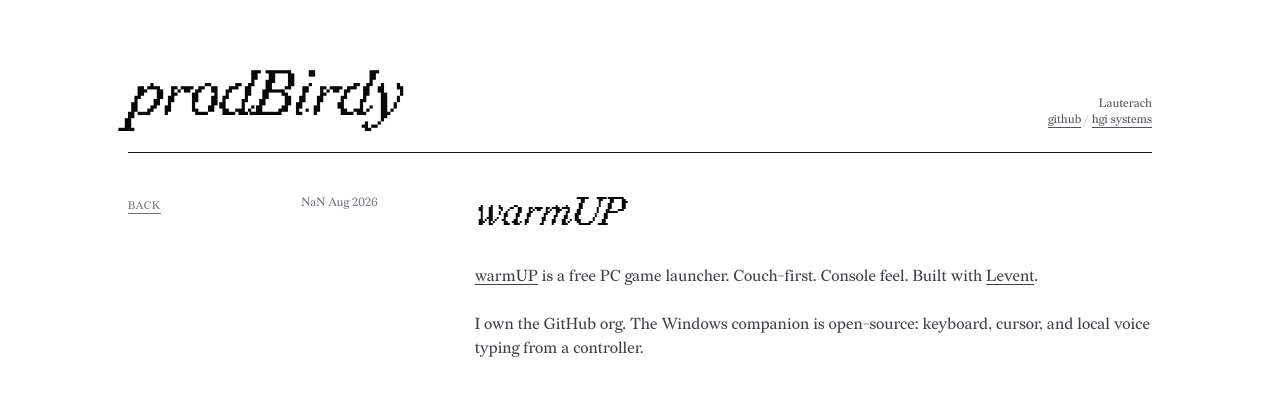
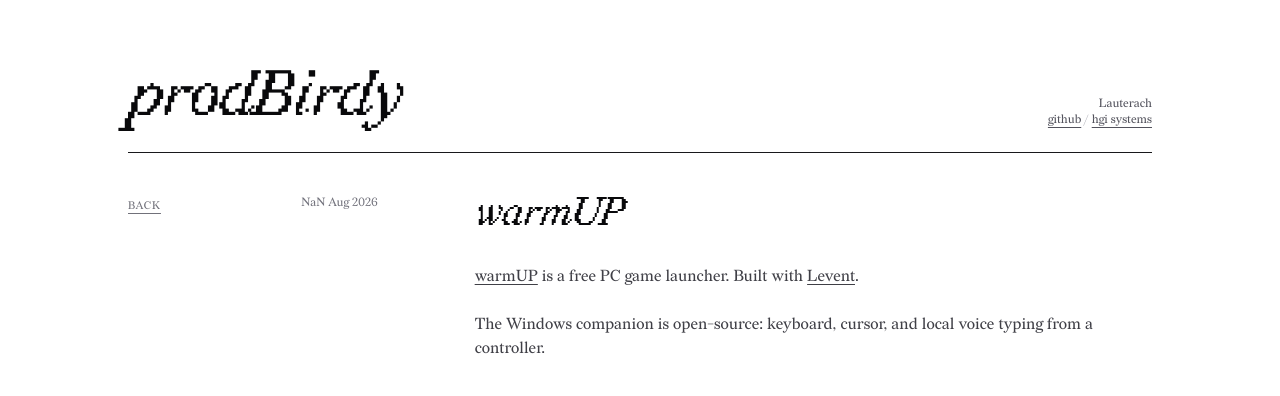
Before and after one commit to prodBirdy/site, a React (Vite) app: page /posts/warmup in a window 1280 px wide. Shown: the top 396 px of the page. Built offline with nearby package versions, Linux system fonts and the light colour scheme.

Commit message:
Tighten the warmUP post.
Drop marketing phrasing and the org-ownership line. Keep the facts, Levent credit, and site link.

Co-authored-by: Jonas Vögel <prodBirdy@users.noreply.github.com>

```diff
--- a/src/posts/warmup.mdx
+++ b/src/posts/warmup.mdx
@@ -1,9 +1,9 @@
 ---
 title: warmUP
 date: 2026-08-20
-excerpt: A couch-first PC game launcher. Built with Levent.
+excerpt: Free PC game launcher. Built with Levent.
 ---
 
-[warmUP](https://www.warmup-gamelauncher.com/) is a free PC game launcher. Couch-first. Console feel. Built with [Levent](https://github.com/lev92).
+[warmUP](https://www.warmup-gamelauncher.com/) is a free PC game launcher. Built with [Levent](https://github.com/lev92).
 
-I own the GitHub org. The Windows companion is open-source: keyboard, cursor, and local voice typing from a controller.
+The Windows companion is open-source: keyboard, cursor, and local voice typing from a controller.
```
